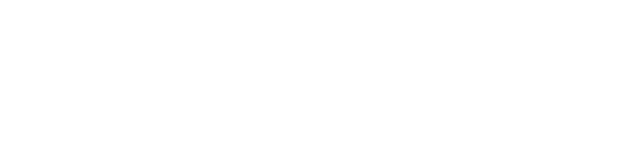
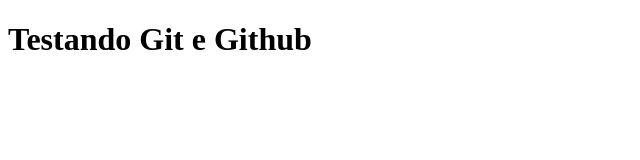
Before and after one commit to giovannychaves/git-course, a plain HTML site: page index.html in a window 1280 px wide. Shown: the whole page, without its empty margins (0-640 px from the left). Drawn offline with Linux system fonts and the light colour scheme.

Commit message:
Add header

```diff
--- a/index.html
+++ b/index.html
@@ -7,6 +7,9 @@
     <title>Testanto Git</title>
 </head>
 <body>
-
+    <header>
+        <h1>Testando Git e Github
+        </h1>
+    </header>
 </body>
 </html>
```
